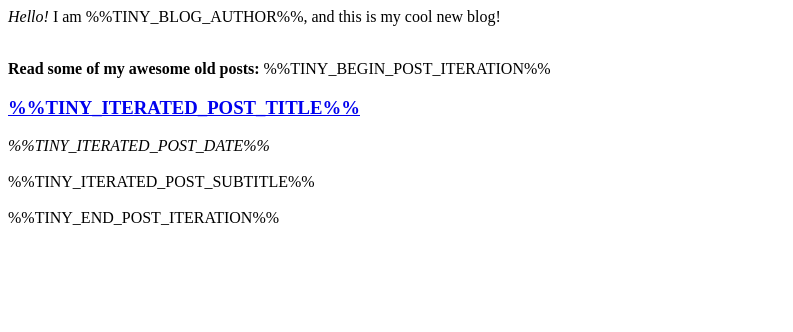
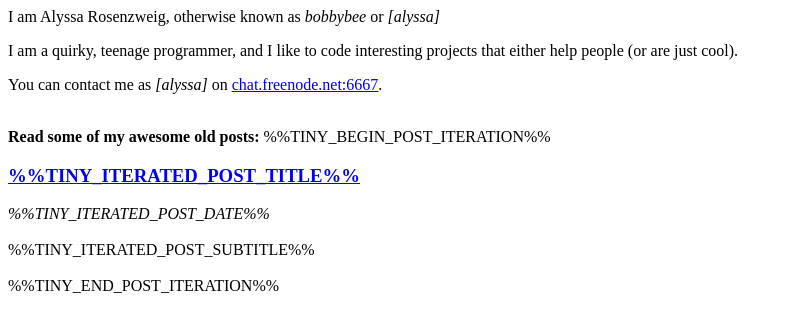
Before and after one commit to bobbybee/bobbybee.github.io, a plain HTML site: page includes/index.html in a window 1280 px wide. Shown: the whole page, without its empty margins (0-793 px from the left). Drawn offline with Linux system fonts and the light colour scheme.

Commit message:
Update about me

```diff
--- a/includes/index.html
+++ b/includes/index.html
@@ -1,6 +1,13 @@
 <p>
-  <i>Hello!</i> I am %%TINY_BLOG_AUTHOR%%, and this is my cool new blog!
-</p> <br/>
+  I am Alyssa Rosenzweig, otherwise known as <i>bobbybee</i> or <i>[alyssa]</i>
+</p>
+<p>
+  I am a quirky, teenage programmer, and I like to code interesting projects that either help people (or are just cool).
+</p>
+<p>
+  You can contact me as <i>[alyssa]</i> on <a href="http://webchat.freenode.net">chat.freenode.net:6667</a>.
+</p>
+<br/>
 
 <b>Read some of my awesome old posts:</b>
 
```
